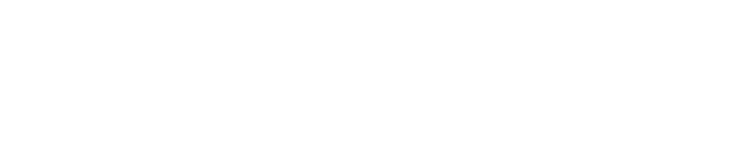
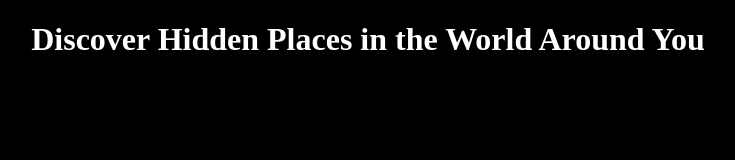
Before and after one commit to bransam72783/excursion, a plain HTML site: page index.html in a window 1280 px wide. Shown: the whole page, without its empty margins (272-1007 px from the left). Drawn offline with Linux system fonts and the light colour scheme.

Commit message:
updated html and css with header

```diff
--- a/css/style.css
+++ b/css/style.css
@@ -0,0 +1,10 @@
+		html {
+			margin: 0;
+			padding: 0;
+			background-color: black;
+		}
+
+		header h1 {
+			color: white;
+			text-align: center;
+		}
--- a/index.html
+++ b/index.html
@@ -2,8 +2,15 @@
 <html>
 <head>
 	<title>Excursion</title>
+	<link rel="stylesheet" type="text/css" href="./css/style.css">
 </head>
+
 <body>
+	<div class="container">
+		<header>
+			<h1>Discover Hidden Places in the World Around You</h1>
+		</header>
+	</div>
 
 </body>
 </html>
```
